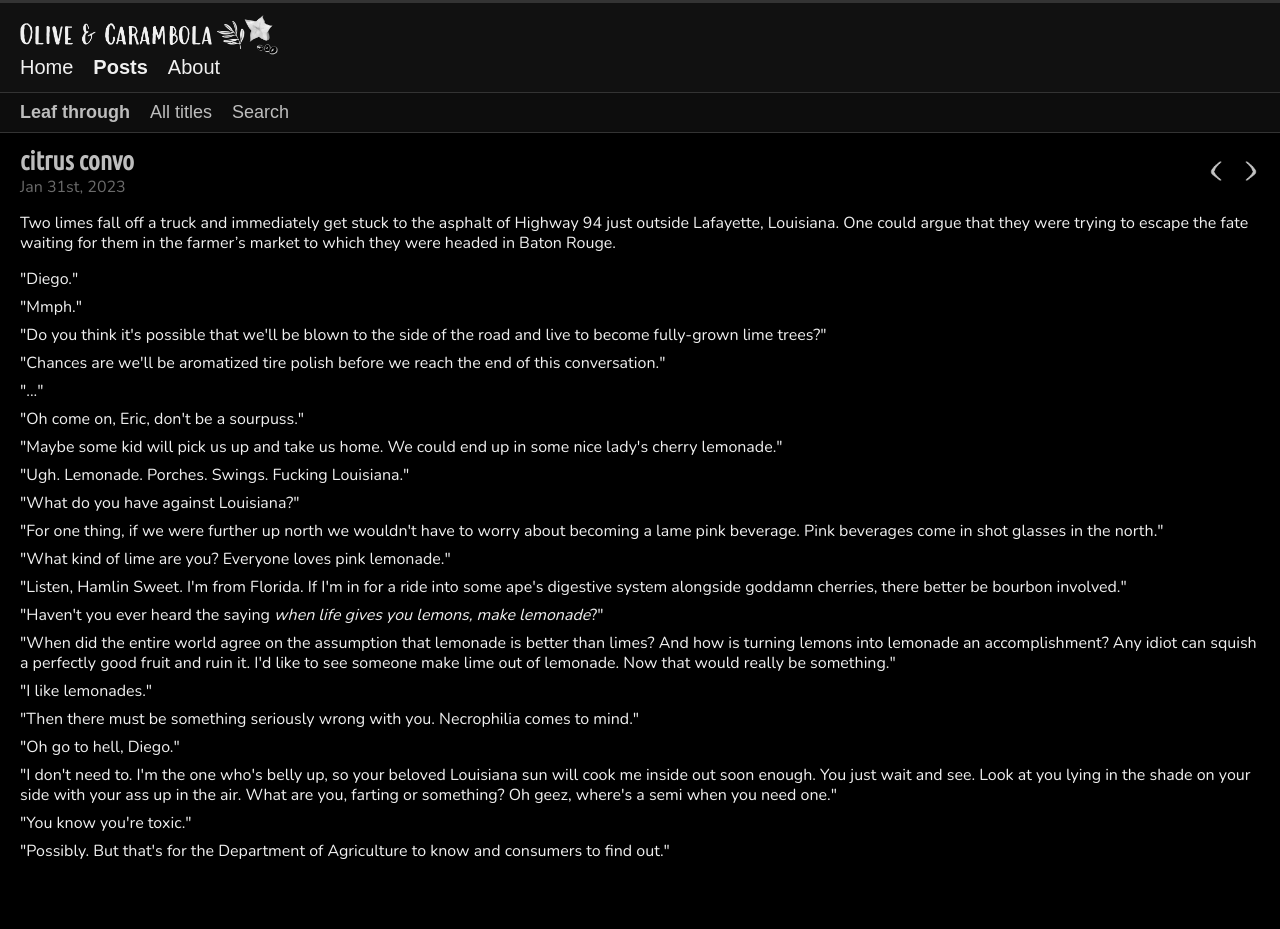
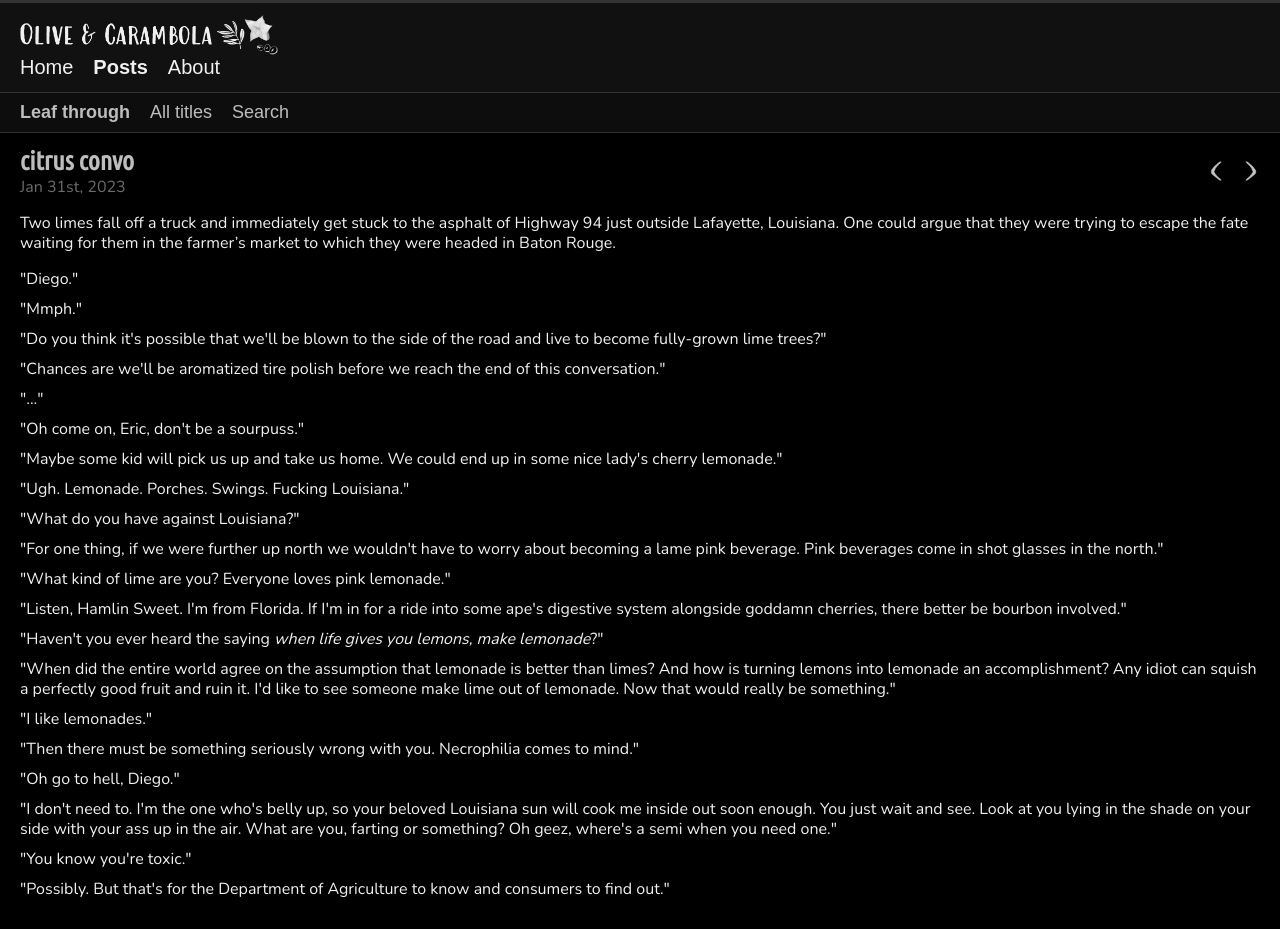
Before and after one commit to olivecarambola/logbook, a Jekyll site: the page built from _posts/2023-01-31-citrusconvo.md, in a window 1280 px wide. Built offline with Jekyll 4.4.1, drawn with Linux system fonts in a browser that asks for light colours; some web fonts are replaced; before the commit the page ends 900 px from its top, so only the background shows below that.

Commit message:
Update style.scss

```diff
--- a/assets/css/style.scss
+++ b/assets/css/style.scss
@@ -286,7 +286,7 @@ header nav ul li a.active,               /* active menu item styling */
 
 .text-customspace {
   margin-top: 0;
-  margin-bottom: 8px;
+  margin-bottom: 10px;
 }
 
 .text-heading-about {
```
